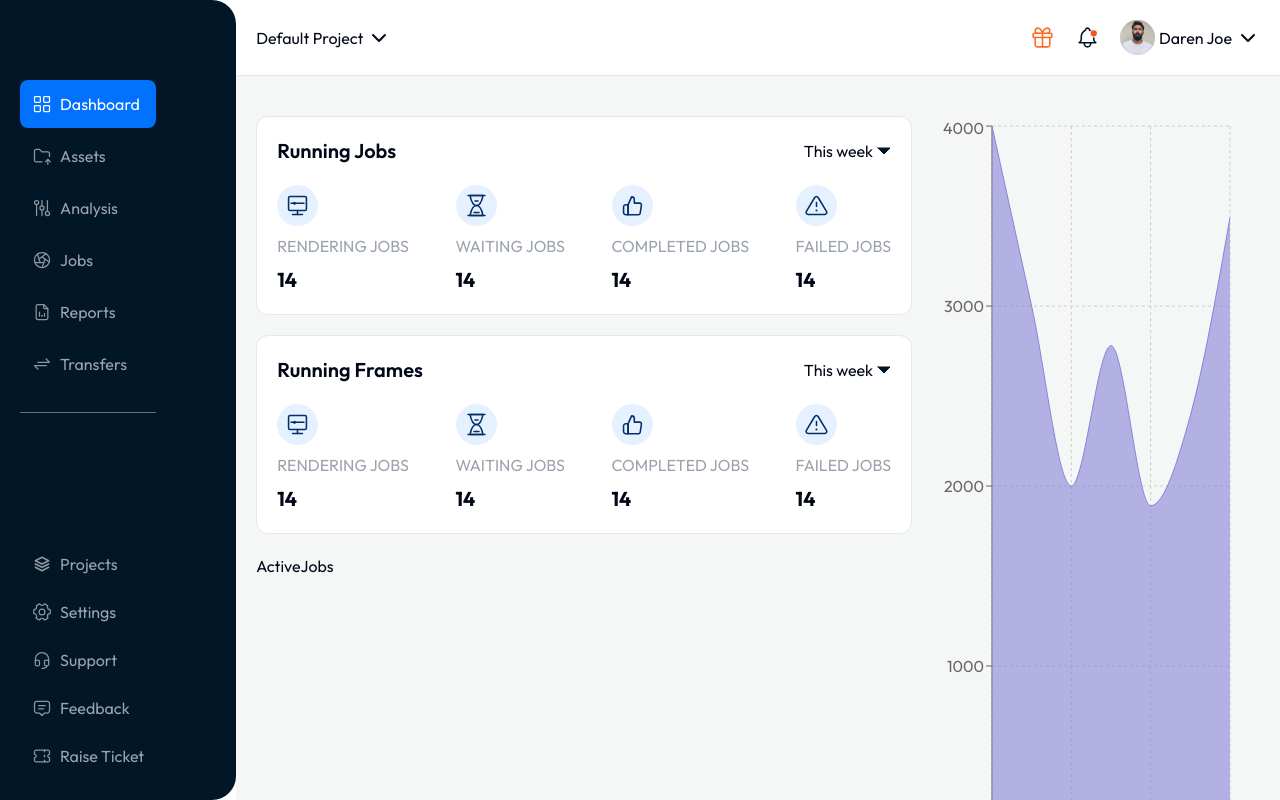
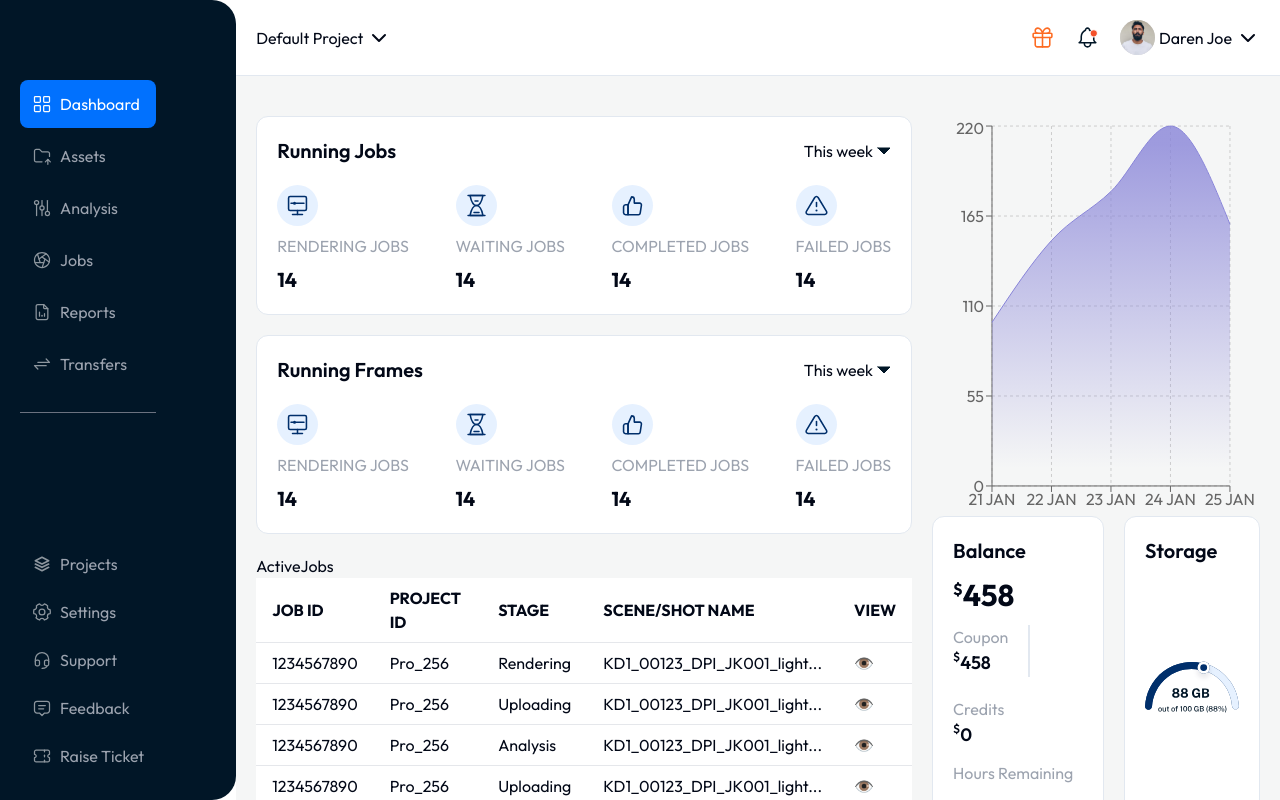
Before and after one commit to rachit-bharadwaj/TestPaperDashboard, a Next.js app: page / in a window 1280 px wide. Built offline with nearby package versions, Linux system fonts and the light colour scheme.

Commit message:
feat: added actives jobs table and modified charts

```diff
--- a/app/globals.css
+++ b/app/globals.css
@@ -66,4 +66,8 @@
   body {
     @apply bg-background text-foreground;
   }
+  .custom-tooltip {
+    @apply bg-black text-white p-2 rounded;
+  }
+
 }
--- a/components/dashboard/ActiveJobs.tsx
+++ b/components/dashboard/ActiveJobs.tsx
@@ -1,3 +1,41 @@
 export default function ActiveJobs() {
-  return <div>ActiveJobs</div>;
+
+  const data = [
+    { jobId: '1234567890', projectId: 'Pro_256', stage: 'Rendering', sceneShotName: 'KD1_00123_DPI_JK001_light...', view: '👁️' },
+    { jobId: '1234567890', projectId: 'Pro_256', stage: 'Uploading', sceneShotName: 'KD1_00123_DPI_JK001_light...', view: '👁️' },
+    { jobId: '1234567890', projectId: 'Pro_256', stage: 'Analysis', sceneShotName: 'KD1_00123_DPI_JK001_light...', view: '👁️' },
+    { jobId: '1234567890', projectId: 'Pro_256', stage: 'Uploading', sceneShotName: 'KD1_00123_DPI_JK001_light...', view: '👁️' },
+    { jobId: '1234567890', projectId: 'Pro_256', stage: 'Uploading', sceneShotName: 'KD1_00123_DPI_JK001_light...', view: '👁️' },
+    { jobId: '1234567890', projectId: 'Pro_256', stage: 'Uploading', sceneShotName: 'KD1_00123_DPI_JK001_light...', view: '👁️' },
+  ];
+  return <div>ActiveJobs
+
+
+
+<div className="overflow-x-auto">
+      <table className="min-w-full bg-white">
+        <thead>
+          <tr>
+            <th className="py-2 px-4 border-b border-gray-200 text-left">JOB ID</th>
+            <th className="py-2 px-4 border-b border-gray-200 text-left">PROJECT ID</th>
+            <th className="py-2 px-4 border-b border-gray-200 text-left">STAGE</th>
+            <th className="py-2 px-4 border-b border-gray-200 text-left">SCENE/SHOT NAME</th>
+            <th className="py-2 px-4 border-b border-gray-200 text-left">VIEW</th>
+          </tr>
+        </thead>
+        <tbody>
+          {data.map((row, index) => (
+            <tr key={index}>
+              <td className="py-2 px-4 border-b border-gray-200">{row.jobId}</td>
+              <td className="py-2 px-4 border-b border-gray-200">{row.projectId}</td>
+              <td className="py-2 px-4 border-b border-gray-200">{row.stage}</td>
+              <td className="py-2 px-4 border-b border-gray-200">{row.sceneShotName}</td>
+              <td className="py-2 px-4 border-b border-gray-200">{row.view}</td>
+            </tr>
+          ))}
+        </tbody>
+      </table>
+    </div>
+
+  </div>;
 }
--- a/components/dashboard/Chart.tsx
+++ b/components/dashboard/Chart.tsx
@@ -12,59 +12,31 @@ import {
 } from "recharts";
 
 const data = [
-  {
-    name: "Page A",
-    uv: 4000,
-    pv: 2400,
-    amt: 2400,
-  },
-  {
-    name: "Page B",
-    uv: 3000,
-    pv: 1398,
-    amt: 2210,
-  },
-  {
-    name: "Page C",
-    uv: 2000,
-    pv: 9800,
-    amt: 2290,
-  },
-  {
-    name: "Page D",
-    uv: 2780,
-    pv: 3908,
-    amt: 2000,
-  },
-  {
-    name: "Page E",
-    uv: 1890,
-    pv: 4800,
-    amt: 2181,
-  },
-  {
-    name: "Page F",
-    uv: 2390,
-    pv: 3800,
-    amt: 2500,
-  },
-  {
-    name: "Page G",
-    uv: 3490,
-    pv: 4300,
-    amt: 2100,
-  },
+  { date: "21 JAN", value: 100 },
+  { date: "22 JAN", value: 150 },
+  { date: "23 JAN", value: 180 },
+  { date: "24 JAN", value: 220 },
+  { date: "25 JAN", value: 160 },
 ];
 
+const CustomTooltip = ({ active, payload, label }: any) => {
+  if (active && payload && payload.length) {
+    return (
+      <div className="custom-tooltip bg-black text-white p-2 rounded">
+        <p className="label">{`${label} 2023`}</p>
+        <p className="intro">{`${payload[0].value}`}</p>
+      </div>
+    );
+  }
+
+  return null;
+};
+
 export default class Example extends PureComponent {
-  static demoUrl = "https://codesandbox.io/p/sandbox/simple-area-chart-4y9cnl";
-
   render() {
     return (
-      <ResponsiveContainer width="100%" height="100%">
+      <ResponsiveContainer width="100%" height={400}>
         <AreaChart
-          width={500}
-          height={400}
           data={data}
           margin={{
             top: 10,
@@ -73,11 +45,23 @@ export default class Example extends PureComponent {
             bottom: 0,
           }}
         >
+          <defs>
+            <linearGradient id="colorValue" x1="0" y1="0" x2="0" y2="1">
+              <stop offset="5%" stopColor="#8884d8" stopOpacity={0.8} />
+              <stop offset="95%" stopColor="#8884d8" stopOpacity={0} />
+            </linearGradient>
+          </defs>
           <CartesianGrid strokeDasharray="3 3" />
-          <XAxis dataKey="name" />
+          <XAxis dataKey="date" />
           <YAxis />
-          <Tooltip />
-          <Area type="monotone" dataKey="uv" stroke="#8884d8" fill="#8884d8" />
+          <Tooltip content={<CustomTooltip />} />
+          <Area
+            type="monotone"
+            dataKey="value"
+            stroke="#8884d8"
+            fillOpacity={1}
+            fill="url(#colorValue)"
+          />
         </AreaChart>
       </ResponsiveContainer>
     );
```
